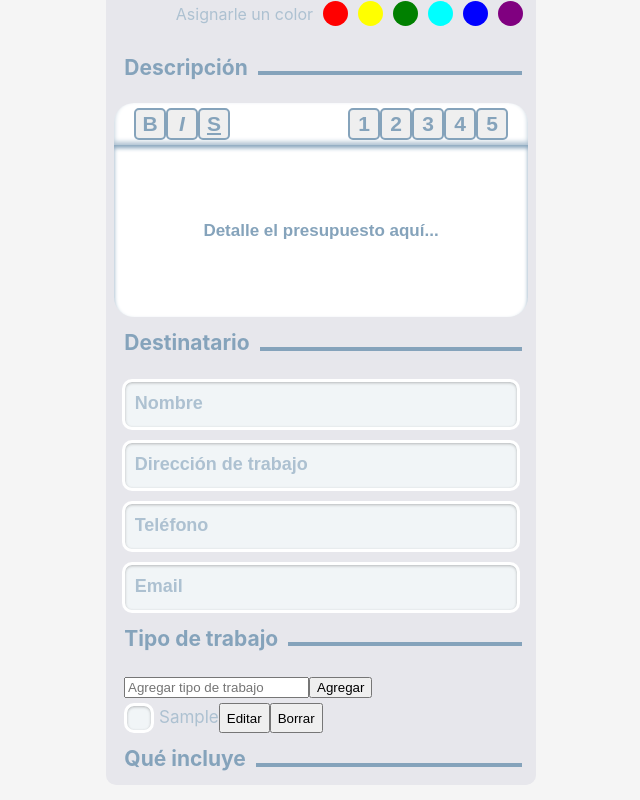
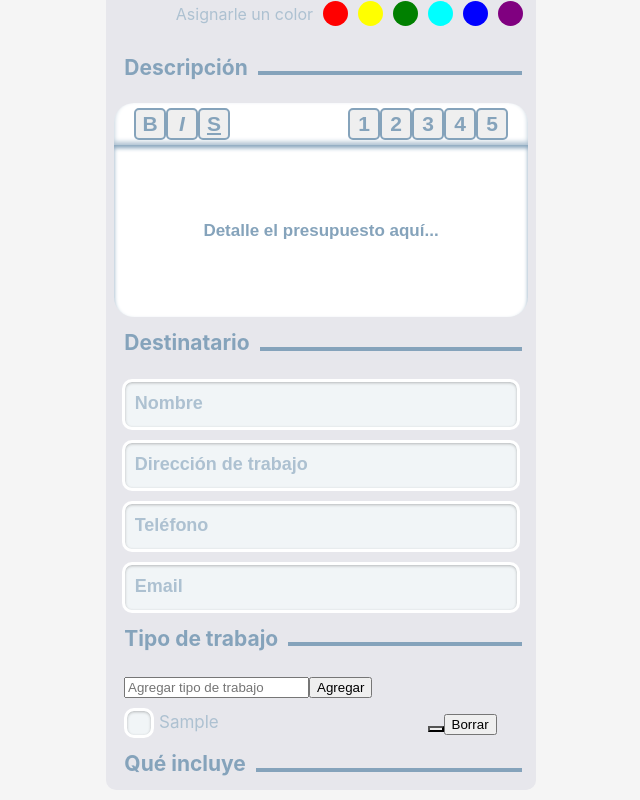
Before and after one commit to jcvalencias/Proveedor, a React (Vite) app: page / in a window 1280 px wide. Both pictures are taken after typing "Sample" into the empty fields and a click on the button "Agregar". Shown: the part 203-1003 px from the top of the page, without its empty margins (319-959 px from the left). Built offline with nearby package versions, Linux system fonts and the light colour scheme.

Commit message:
editando botones

```diff
--- a/src/App.css
+++ b/src/App.css
@@ -96,7 +96,7 @@
   align-items: flex-start;
   width: 100%;
   padding-left: 20px;
-  gap: 5px;
+  gap: 10px;
 }
 
 .checkBox {
@@ -147,7 +147,10 @@
 }
 
 .chckbxItem {
+  width: 90%;
   display: flex;
+  justify-content: space-between;
+  align-items: center;
 }
 
 .input-text::-webkit-input-placeholder {
@@ -316,3 +319,7 @@
   font-weight: bold;
   text-align: center;
 }
+
+.btnEdit {
+  background-image: url("./assets/edit-pencil.svg");
+}
--- a/src/Components/CheckBox.jsx
+++ b/src/Components/CheckBox.jsx
@@ -71,8 +71,10 @@ function CheckBox() {
               isChecked={item.isChecked}
               onChange={() => handleCheckBoxChange(index)}
             />
-            <button onClick={() => handleEditItem(index)}>Editar</button>
+            <div className='buttons'>
+            <button className='btnEdit' onClick={() => handleEditItem(index)}></button>
             <button onClick={() => handleDeleteItem(index)}>Borrar</button>
+            </div>
             </div>
           ))}
 
```
Also changed, not shown: src/assets/edit-pencil.svg (added).
